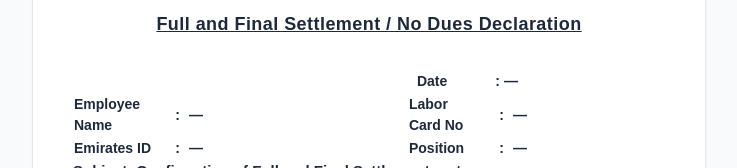
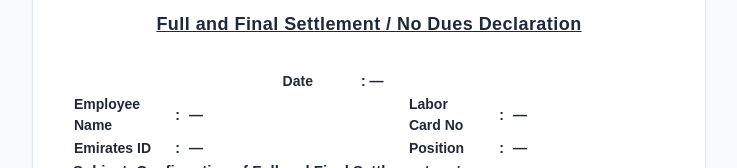
Before and after one commit to ShamsTabrezUddin/victor-settlement-form, a plain HTML site: page index.html in a window 1280 px wide. Shown: the part 632-800 px from the top of the page, without its empty margins (271-1008 px from the left). Drawn offline with nearby package versions, Linux system fonts and the light colour scheme.

Commit message:
Update index.html

```diff
--- a/index.html
+++ b/index.html
@@ -125,11 +125,11 @@
         <div class="text-lg font-bold underline tracking-wide mb-2">Full and Final Settlement / No Dues Declaration</div>
       </div>
       <!-- Updated preview header: Date on top, Employee Name and Labor Card No side by side -->
-      <div class="w-full flex justify-center mt-4">
+      <div class="w-full flex justify-right mt-4">
         <table class="text-[14px] font-semibold w-auto">
           <tr>
-            <td class="text-right pr-12 font-semibold" colspan="4">Date</td>
-            <td class="text-left pl-0 font-semibold" colspan="4">: <span id="datePreview">—</span></td>
+            <td class="text-right pr-12 font-semibold" colspan="3">Date</td>
+            <td class="text-left pl-0 font-semibold" colspan="3">: <span id="datePreview">—</span></td>
           </tr>
           <tr>
             <td class="pr-4 font-semibold">Employee Name</td>
```
